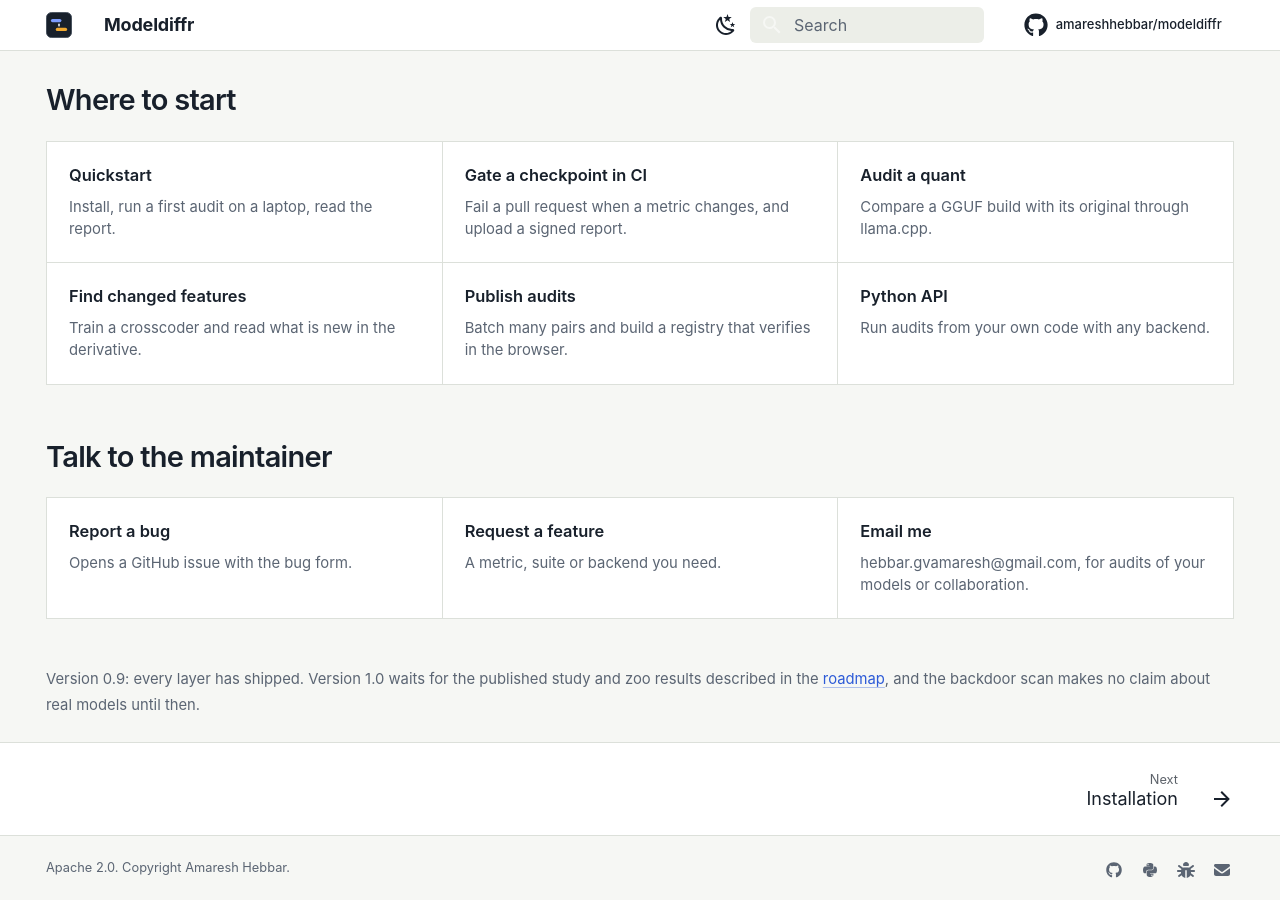
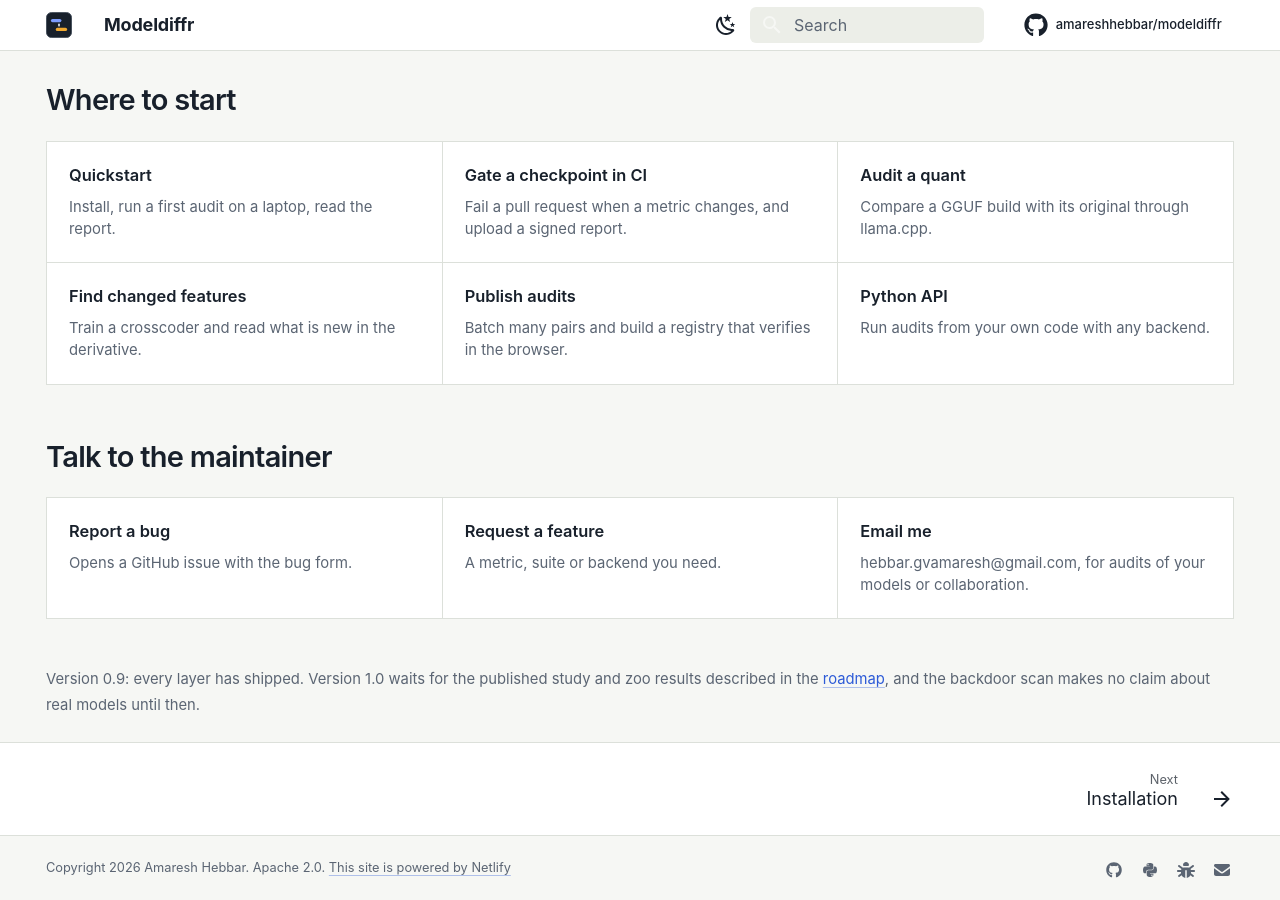
Before and after one commit to amareshhebbar/modeldiffr, an MkDocs documentation site: the page built from docs/index.md, in a window 1280 px wide and 900 px high, scrolled down 1866 px. Built offline with MkDocs 1.6.1 and Material for MkDocs 9.7.7, drawn with Linux system fonts in a browser that asks for light colours; comment, search, counter and statistics services are not loaded.

Commit message:
add powered by Netlify link to docs footer

```diff
--- a/mkdocs.yml
+++ b/mkdocs.yml
@@ -4,7 +4,7 @@ site_url: !ENV [DOCS_BASE_URL, "https://modeldiffr.netlify.app/"]
 repo_url: https://github.com/amareshhebbar/modeldiffr
 repo_name: amareshhebbar/modeldiffr
 edit_uri: edit/main/docs/
-copyright: Apache 2.0. Copyright Amaresh Hebbar.
+copyright: 'Copyright 2026 Amaresh Hebbar. Apache 2.0. <a href="https://www.netlify.com">This site is powered by Netlify</a>'
 
 theme:
   name: material
```
